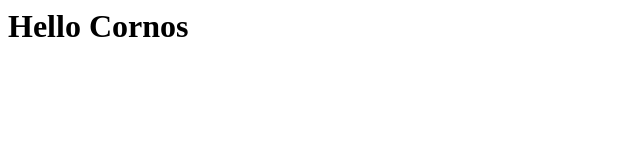
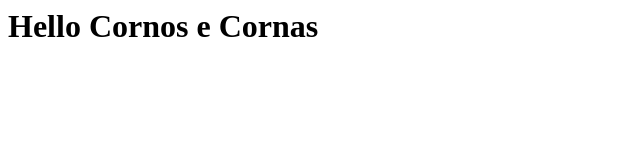
Before and after one commit to Naerog/novo-teste, a website: page index.html in a window 1280 px wide. Shown: the whole page, without its empty margins (0-640 px from the left). Drawn offline with Linux system fonts and the light colour scheme.

Commit message:
Alteração index.html

```diff
--- a/index.html
+++ b/index.html
@@ -1 +1 @@
-<h1>Hello Cornos</h>
+<h1>Hello Cornos e Cornas</h>
```
